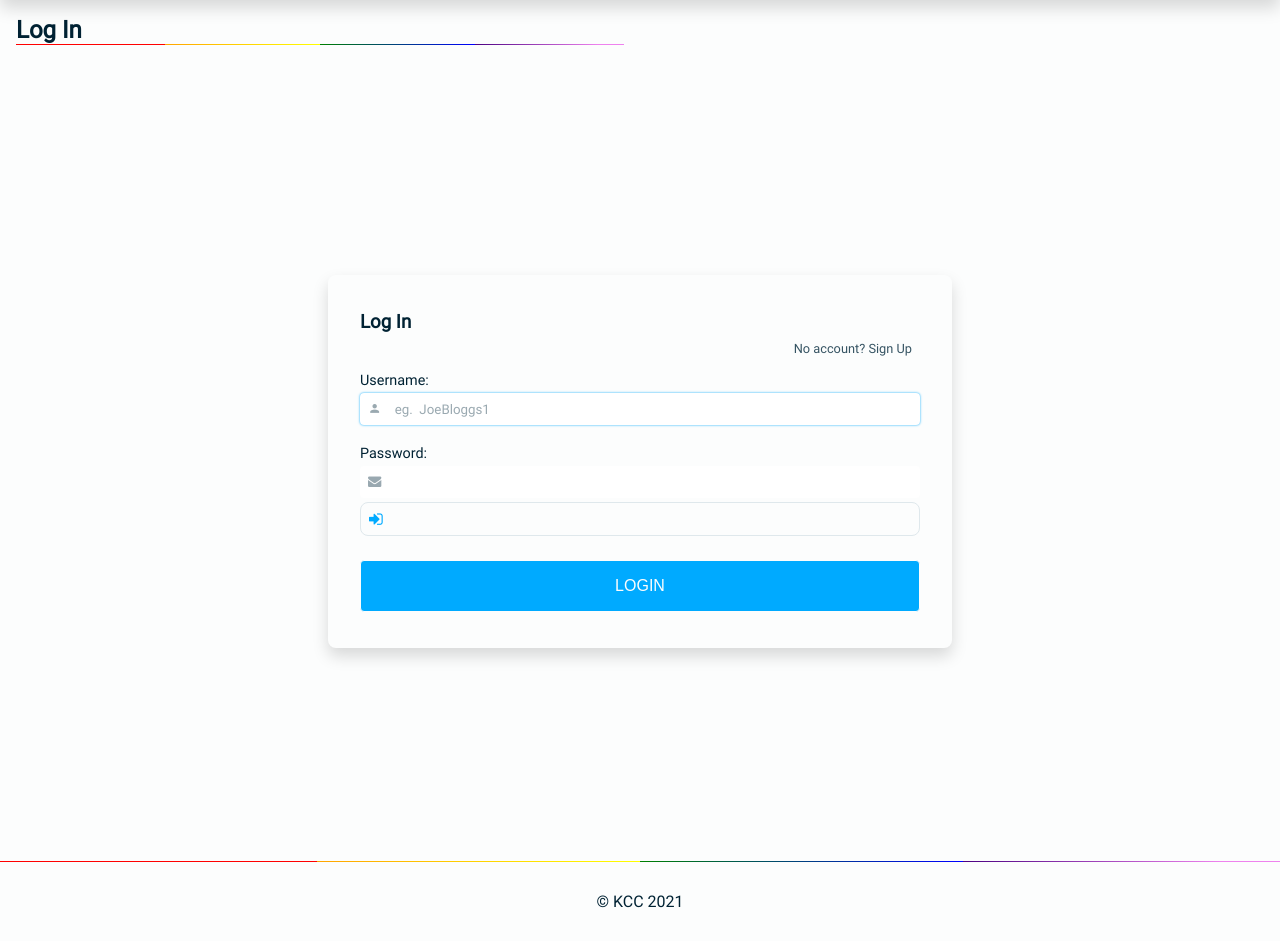
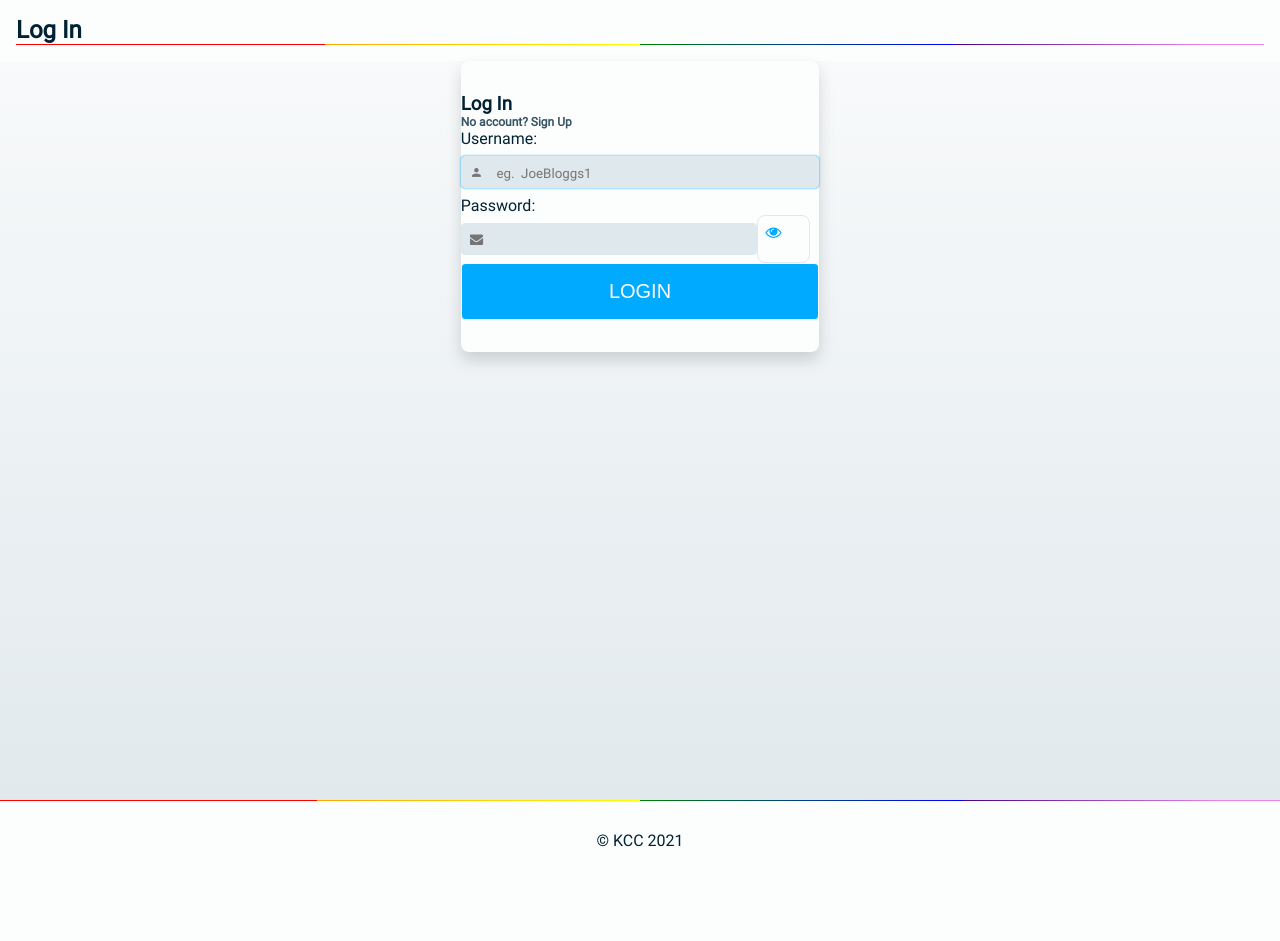
Before and after one commit to edwarddoyle/CI-MS3, a Flask app: page /login in a window 1280 px wide. Shown: the part 81-1022 px from the top of the page. After the commit the page ends 928 px from the top, so only its background shows below. Run offline with Flask 2, Linux system fonts and the light colour scheme; some libraries are stand-ins or nearby versions; some web fonts are replaced.

Commit message:
Treeshake unused CSS

```diff
--- a/static/css/style.css
+++ b/static/css/style.css
@@ -114,22 +122,24 @@
     margin-right: .5rem;
   }
   .icon-eye-slash:before {
-    content: "\e901";
+    content: "\e911";
   }
   .icon-eye:before {
-    content: "\e902";
+    content: "\e912";
   }
   .icon-eye, .icon-eye-slash {
     border: thin solid var(--surface1);
     padding: .5rem;
     border-radius: .5rem;
     cursor: pointer;
+    margin: 0!important;
+    width: 15%;
   }
   .icon-eye{
     color: var(--brand);
   }
   .icon-eye-slash {
-    color: var(--text1);
+    color: var(--surface1);
   }
 
   * {
@@ -165,8 +175,6 @@
     --text2-light: hsl(var(--brand-hue) 30% 30%);
     --surface1-light: hsl(var(--brand-hue) 25% 90%);
     --surface2-light: hsl(var(--brand-hue) 20% 99%);
-    --surface3-light: hsl(var(--brand-hue) 20% 92%);
-    --surface4-light: hsl(var(--brand-hue) 20% 85%);
     --surface-shadow-light: var(--brand-hue) 10% 20%;
     --shadow-strength-light: .02;
 
@@ -185,8 +193,6 @@
     --text2-dark: hsl(var(--brand-hue) 5% 65%);
     --surface1-dark: hsl(var(--brand-hue) 10% 10%);
     --surface2-dark: hsl(var(--brand-hue) 10% 15%);
-    --surface3-dark: hsl(var(--brand-hue) 5%  20%);
-    --surface4-dark: hsl(var(--brand-hue) 5% 25%);
     --surface-shadow-dark: var(--brand-hue) 50% 3%;
     --shadow-strength-dark: .8;
 
@@ -203,14 +209,13 @@
     --text2: var(--text2-light);
     --surface1: var(--surface1-light);
     --surface2: var(--surface2-light);
-    --surface3: var(--surface3-light);
-    --surface4: var(--surface4-light);
     --surface-shadow: var(--surface-shadow-light);
     --shadow-strength: var(--shadow-strength-light);
 
     --green: var(--green-light);
     --red: var(--red-light);
 
+    --hero: linear-gradient(rgba(255, 255, 255, 0.80), rgba(255, 255, 255, .8)), url('../img/hero.jpg') center center no-repeat;
   }
   /* } */
 
@@ -306,11 +301,16 @@
 	width: 100%;
 }
 
-a
+.auxillaryHeader .fancy-border {
+  width: 50vw;
+}
+
+a, button
 {
 	background-color: transparent;
 	text-decoration: none;
   color: var(--text2);
+  cursor: pointer;
 }
 
 a span {
@@ -328,82 +342,23 @@
   max-width: 100vw;
   font-family: "Roboto";
   font-size: 1rem;
-  /* font-size: calc(14px + (26 - 14) * ((100vw - 300px) / (1600 - 300))); */
-  background-color: var(--surface2);
-  color: var(--text1);
-  /* background-image: linear-gradient(
-12deg
-, var(--brand) 15%, rgba(255, 255, 255, 0) 0%), linear-gradient(
-148deg
-, var(--surface2) 50%, rgba(255, 255, 255, 0) 50%); */
+  background-color: var(--surface1);
+  background-image:
+    linear-gradient(
+      var(--surface2), var(--surface1)
+    );
 }
 
+
+/* APP SHELL */
 main {
   display: flex;
   flex-direction: column;
-  align-items: center;
-  justify-content: flex-start;
-  width: 100vw;
   min-height: 100vh;
-  max-width: 100%;
   overflow-x: hidden;
-  background: var(--surface2);
-  margin-top: 10vh;
+  color: var(--text1);
 }
 
-
-/* HOME SECTION */
-header
-{
-    display: flex;
-    flex-direction: column;
-    align-items: center;
-    justify-content: center;
-	background: -webkit-linear-gradient(rgba(255, 255, 255, 0.95), rgba(255, 255, 255, 0.9)), url('../img/hero.jpg') center center no-repeat;
-	background: linear-gradient(rgba(255, 255, 255, 0.95), rgba(255, 255, 255, 0.9)), url('../img/hero.jpg') center center no-repeat;
-	background-size: cover;
-	height: 100vh;
-    width: 100vw;
-	max-height: 100vh;
-}
-header section
-{
-	-ms-flex-line-pack: center;
-	    align-content: center;
-	-webkit-box-align: center;
-	    -ms-flex-align: center;
-	        align-items: center;
-	display: -webkit-box;
-	display: -ms-flexbox;
-	display: flex;
-    flex-direction: column;
-	-webkit-box-pack: center;
-	    -ms-flex-pack: center;
-    justify-content: center;
-	padding-bottom: 2.125rem;
-	text-align: center;
-}
-/* .header h1
-{
-	margin-bottom: 0.5rem;
-}
-.header .btn
-{
-	margin-bottom: 1.25rem;
-	margin-right: 0.5rem;
-}
-.btn-toolbar
-{
-	-webkit-box-pack: center;
-	    -ms-flex-pack: center;
-	        justify-content: center;
-} */
-
-
-nav {
-  position: absolute;
-  z-index: 1;
-}
 nav, footer {
 	display: flex;
 	justify-content: space-between;
@@ -411,32 +366,25 @@
 	height: 10vh;
 	width: 100vw;
     background: var(--surface2);
-
-	/* box-shadow: var(--nav-shadow-top); */
+    color: var(--text1);
+    z-index: 1;
 	padding: 0 1rem;
-
 }
 footer{
   bottom: 0;
 
 }
-
 footer p {
   margin: auto;
 }
+
+/* Navbar */
 nav img {
     display: flex;
 }
 
-  /* nav-toggler css start */
   nav button {
-	/* border: 3px solid var(--brand);*/
-    display: flex;
 	padding: 1rem;
-	background-color: transparent;
-	 cursor: pointer;
-	/* height: 2.5rem; */
-	/*display: block; */
 	}
 
     nav button span,
@@ -467,44 +415,33 @@
   }
 
   nav ol {
-    margin: 0;
-    padding: 0;
-    list-style: none;
     display: flex;
-    overflow: hidden;
-    position: fixed;
-    /* width: 20%; */
+    position: absolute;
     height: calc(100vh - 10vh);
     right: 0vw;
     top: 10vh;
     flex-direction: column;
-    align-items: center;
     background-color: var(--surface2);
     max-height: 0;
-    height: auto;
     overflow: hidden;
     transition: .3s;
-    justify-content: flex-start;
     z-index: 5;
 	}
 
-  nav ol li{
-	  width: 100%;
+   nav ol li a {
+     display: flex;
+     justify-content: space-between;
      color: var(--text2);
-	  padding: 1.25rem;
+     margin: 1.25rem;
      text-decoration: none;
      text-transform: uppercase;
-	  align-items: center;
-	  /* justify-content: center; */
+     align-items: baseline;
      display: flex;
      cursor: pointer;
    }
 
-   nav ol li i{
-      margin-right: 1rem;
-   }
 
-   nav ol li a:hover {
+   nav ol li:hover > a {
     background: var(--background-secondary)
       radial-gradient(circle, transparent 1%, var(--brand) 1%) center/15000%;
     color: var(--brand);
@@ -517,174 +454,198 @@
     transition: background 0s;
   }
 
-
-  /* navbar regular css end */
   nav ol.open {
 	  max-height: 100vh;
 	  overflow: visible;
-	  /* z-index: 200; */
+	}
+
+  .auxillaryHeader {
+    justify-content: flex-start;
+    flex-direction: column;
+    margin: 5vh;
+  }
+
+  .auxillaryHeader p{
+    display: flex;
+    flex-direction: row;
+    align-items: center;
+    margin-top: .5rem;
+  }
+
+  .auxillaryHeader p > span{
+    font-size: 1.5rem;
+    margin-left: 1rem;
   }
 
 
 
+/* HOME SECTION */
+.header
+{
+    display: flex;
+    flex-direction: column;
+    align-items: center;
+    justify-content: center;
+    background: var(--hero);
+    background-size: cover;
+	height: 100vh;
+    width: 100vw;
+	max-height: 100vh;
+}
+.header section
+{
+	-ms-flex-line-pack: center;
+	    align-content: center;
+	-webkit-box-align: center;
+	    -ms-flex-align: center;
+	        align-items: center;
+	display: -webkit-box;
+	display: -ms-flexbox;
+	display: flex;
+    flex-direction: column;
+	-webkit-box-pack: center;
+	    -ms-flex-pack: center;
+    justify-content: center;
+	padding-bottom: 2.125rem;
+	text-align: center;
+}
+
+.header-content *{
+  margin: .5rem;
+}
+
+/* APP COMPONENTS */
     section {
       display: flex;
+      flex-flow: row wrap;
       align-items: center;
       justify-content: space-evenly;
-        /* flex-wrap: wrap; */
-        flex-flow: row wrap;
-        margin: auto;
-
-        overflow: hidden;
-        min-height: 100vh;
-        padding: 1rem;
       width: 100vw;
     }
 
-    .contact {
-      background: -webkit-linear-gradient(rgba(255, 255, 255, 0.9), rgba(255, 255, 255, 0.9)), url('../img/map.jpg')no-repeat center center fixed;
-      background: linear-gradient(rgba(255, 255, 255, 0.9), rgba(255, 255, 255, 0.9)), url('../img/map.jpg')no-repeat center center fixed;
-      background-size: cover;
+    section.reports article{
+      background-color: var(--surface2);
     }
 
+    section.eventIntro > article:first-child{
+      flex: 0 1 750px;
+      text-align: justify;
+    }
 
-    .box {
+    section.eventIntro > article:last-child{
+      background-image: url(../img/hero.jpg);
+      background-repeat: no-repeat;
+      background-size: contain;
+      background-position: center;
+
+    }
+
+    section>article {
+      flex: 0 1 350px;
+      min-height: 300px;
+      margin: .5rem;
+      padding: 1rem;
+      line-height: 1.5;
+      /* background: var(--surface2); */
+      position: relative;
+      align-self: stretch;
+    }
+
+    article>*:not(.closebutton) {
+      margin: 1rem 0;
+      justify-content: space-between;
       display: flex;
       flex-direction: column;
-        font-style: normal;
-        width: 50%;
-        padding: 2rem;
-        /*media query*/
     }
 
-    address.box  >*:not(i){
-        margin: .5rem 0;
+    article ul.reportList{
+      height: 100%;
     }
 
-    address li {
-      margin-bottom: 1rem;
+    .reportList i {
+      color: var(--brand);
     }
 
-    address li:nth-last-child(){
-      flex-direction: row;
-    }
-
-    address li i {
-      margin-right: .5rem;
-      color: var(--gallery-clr);
+    article li {
+      margin: 1rem;
+      justify-content: flex-start;
+      align-items: baseline;
+      display: flex;
     }
 
     form {
-      display: flex;
-      flex-direction: column;
-      padding: 1rem;
-      box-shadow: 0 0 0.5rem rgba(0, 0, 0, 0.35);
+      background: var(--surface2);
+      padding: 2rem 0;
       border-radius: 0.5rem;
-      background: var(--surface2);
-      width: 30vw;
     }
 
+    form p.lightText {
+      color: var(--brand);
+      font-weight: bold;
+    }
+
+    form.reportform {
+      min-width: 40vw;
+      max-width: 40vw;
+      position: relative;
+    }
 
     form ol {
       display: flex;
       flex-direction: column;
-      justify-content: space-evenly;
-      align-items: center;
       width: 100%;
     }
 
-    form ol li {
-    /* *:not(i) { */display: flex;flex-direction: column;width: 100%;}
-    form ol li, input{
-      margin: 0.25rem 0;
+    form li {
+      display: flex;
+      flex-flow: row wrap;
     }
 
-
-    .row {
-
-
-      display: flex;
-    flex-direction: row;
-    flex-wrap: wrap;
-    align-items: center;
-    /* justify-content: center; */
+    form li * {
       width: 100%;
-    background: var(--surface2);
     }
 
-    .nowrap {
-      flex-wrap: nowrap;
-      /* justify-content: space-evenly; */
+    label.button {
+      width: auto;
+      font-size: 1rem;
+      display: flex;
+      align-items: baseline;
+      justify-content: flex-end;
+      margin-left: auto;
+    }
+    label.button >* {
+      display: flex;
+    }
+    label.button i {
+       width: 10%;
     }
 
-    .nowrap >i{
-      width: 10%;
-
-      color: var(--brand);
-      justify-content: center;
-      align-items: center;
-      display: flex;
-    }
-
-    .nowrap >p{
-      width: 80%;
-      justify-content: flex-start;
-      align-items: center;
-    }
-
-    label {
-      font-size: .9rem;
-      font-weight: 100;
-    }
-
-
-
-    /* input, textarea{
-      font-family: 'KCC', 'roboto';
-    } */
-
-    ::placeholder { /* Chrome, Firefox, Opera, Safari 10.1+ */
-      color: var(--text2);
-      opacity: .5; /* Firefox */
-      }
-
-    form img{
-      margin-bottom: .5rem;
-    }
-
-    .lightText {
-      align-self: flex-end;
-      font-size: .8rem;
-      color: var(--brand);
-      cursor: pointer;
-      margin: .5rem;
-    }
-
-
-
-    /* change to err message class */
-   .formMsg {
-        font-size: .75rem;
-        height: auto;
-        display: flex;
-        flex-direction: row;
-        align-items: center;
-        justify-content: flex-start;
-      }
-
-
-    input, select, textarea {
+    input,
+    select,
+    textarea {
       padding: 0.5rem;
       height: 2rem;
       width: 100%;
-      margin: 0.25rem 0;
+      margin: 0.5rem 0;
       transition: 0.3s;
       border-radius: 0.25rem;
       cursor: pointer;
-      background: #FFF;
-      border: thin solid var(--border);
+      background: var(--surface1);
+      border: thin solid var(--surface1);
       color: var(--text2);
       font-family: 'KCC', 'roboto';
+    }
+
+    input:hover,
+    textarea:hover,
+    select:hover {
+      box-shadow: 0 0 0.25rem var(--brand);
+    }
+
+    input:focus,
+    textarea:focus,
+    select:focus {
+      box-shadow: 0 0 0.15rem var(--brand);
     }
 
     textarea::-webkit-outer-spin-button,
@@ -695,12 +656,20 @@
       margin: 0;
     }
 
-  /* Firefox */
     input[type=number] {
       -moz-appearance: textfield;
     }
 
-  /* hidden input for custom styling */
+    .passwordContainer {
+      display: flex;
+      flex-direction: row;
+      align-items: center;
+      justify-content: space-between;
+    }
+    input[name=password] {
+      width: 82.5%;
+    }
+
     input[type="file"] {
       opacity: 0;
       z-index: -1;
@@ -713,14 +682,13 @@
       font-size: 0%;
     }
 
-
-    textarea:hover, input:hover {
-      box-shadow: 0 0 0.25rem var(--brand);
+    form p {
+      align-items: baseline;
+      justify-content: flex-start;
+      font-size: .75rem;
     }
 
-    textarea:focus, input:focus {
-      box-shadow: 0 0 0.15rem var(--brand);
-    }
+/* BUTTONS */
 
 button[type="submit"], .button {
   display: flex;
@@ -730,29 +698,21 @@
   background-color: var(--brand);
   border: thin solid var(--surface2);
   padding: 1rem;
-      margin-top: 1rem;
   transition: 0.3s;
   border-radius: 0.25rem;
-      z-index: 1;
-      font-size: 1rem;
+  font-size: 1.25rem;
 }
 
-    button[type="submit"]:hover, button[type="submit"]:focus, .button:hover, .button:focus {
+button[type="submit"]:hover,
+button[type="submit"]:focus,
+button[type="submit"]:disabled,
+.button:hover,
+.button:focus,
+.button:disabled {
   background-color: var(--surface2);
   color: var(--brand);
   border: thin solid var(--brand);
   cursor: pointer;
-    }
-
-    .button:disabled{
-      background-color: var(--surface2);
-      color: var(--brand);
-      border: thin solid var(--brand);
-      cursor: pointer;
-    }
-
-    .button i {
-      margin-right: 1rem;
 }
 
 .button.delete {
```
Also changed, not shown: other parts of static/css/style.css (+131 -97 lines). Lines whose indentation alone changed are shown as unchanged.
